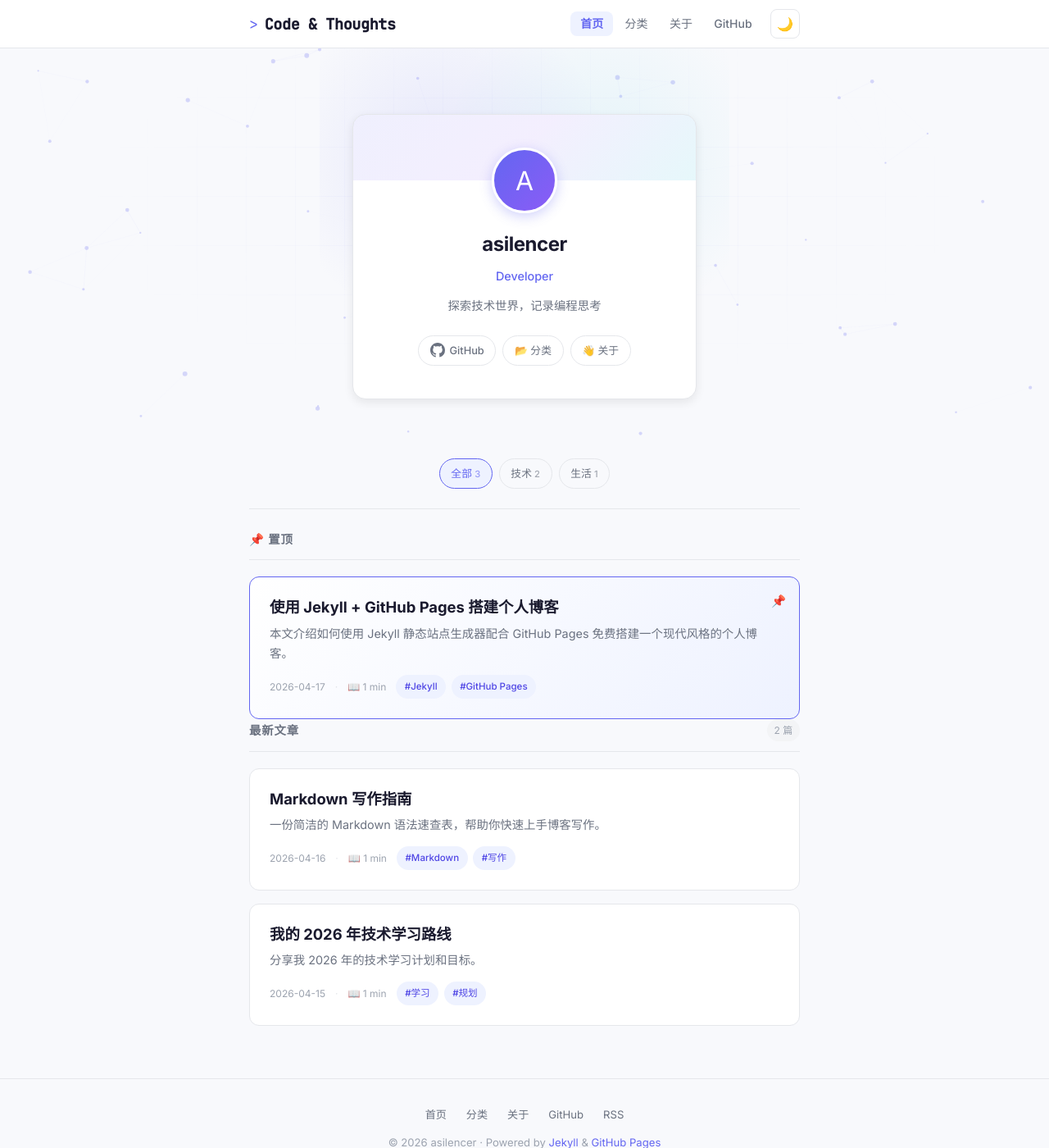
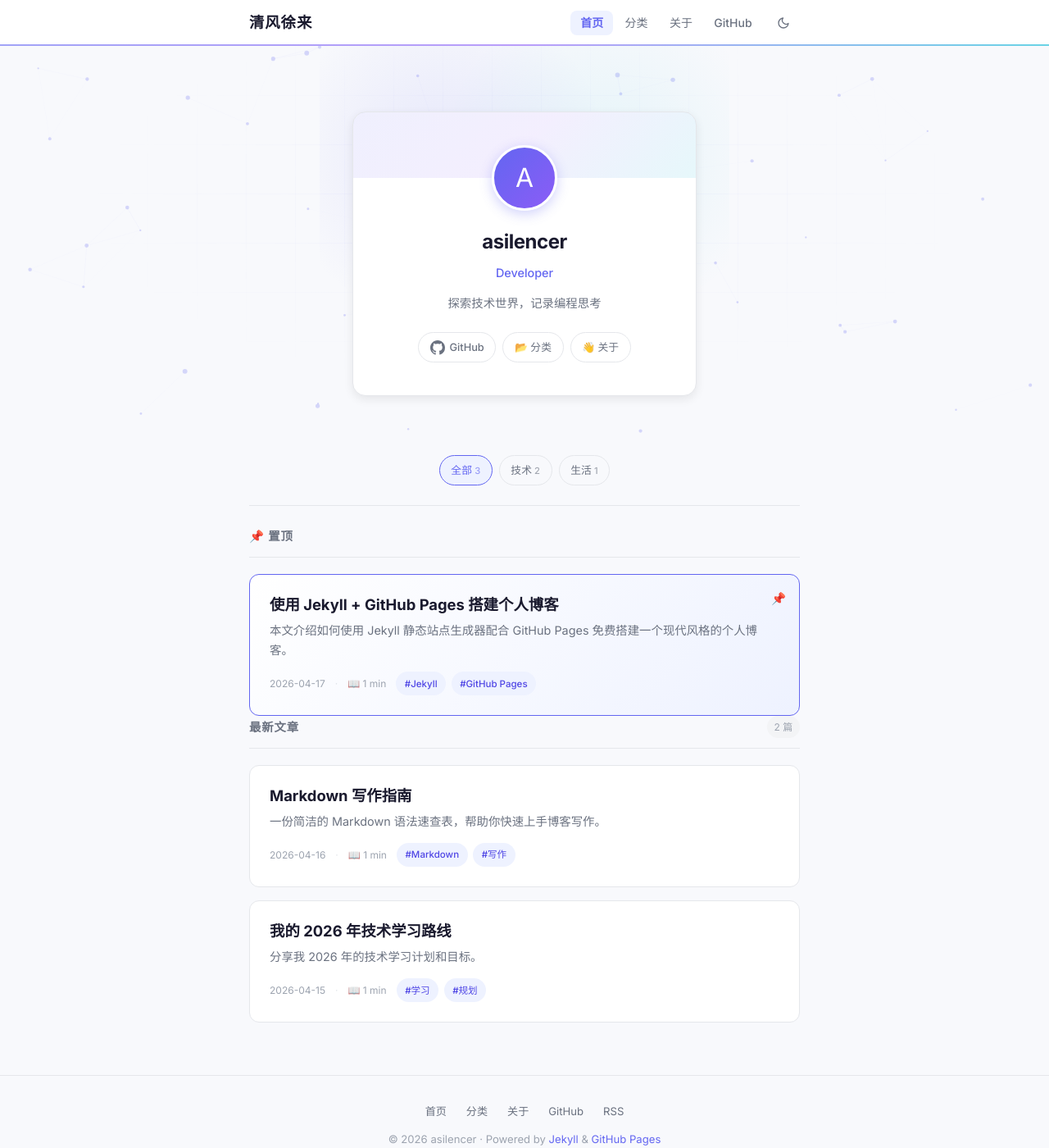
Before and after one commit to Asilencer/asilencer.github.io, a Jekyll site: the page built from index.html, in a window 1280 px wide and 1400 px high. Shown: the whole window at 82% size. Built offline with Jekyll 4.4.1, drawn with Linux system fonts in a browser that asks for light colours.

Commit message:
Refine navbar: gradient bottom line, SVG theme toggle, title '清风徐来'

```diff
--- a/_config.yml
+++ b/_config.yml
@@ -1,4 +1,4 @@
-title: Code & Thoughts
+title: 清风徐来
 description: 探索技术世界，记录编程思考
 url: ""
 baseurl: ""
--- a/_includes/navbar.html
+++ b/_includes/navbar.html
@@ -1,4 +1,5 @@
 <nav class="navbar" id="navbar">
+  <div class="navbar-gradient"></div>
   <div class="container">
     <a href="/" class="logo">{{ site.title }}</a>
     <button class="menu-toggle" aria-label="菜单" onclick="document.querySelector('.nav-links').classList.toggle('open')">
@@ -10,7 +11,10 @@
       <li><a href="/about.html" {% if page.url == '/about.html' %}class="active"{% endif %}>关于</a></li>
       <li><a href="{{ site.author.github | prepend: 'https://github.com/' }}" target="_blank">GitHub</a></li>
       <li>
-        <button class="theme-toggle" id="theme-toggle" aria-label="切换主题" onclick="toggleTheme()">🌙</button>
+        <button class="theme-toggle" id="theme-toggle" aria-label="切换主题" onclick="toggleTheme()">
+          <svg class="icon-sun" viewBox="0 0 24 24" width="16" height="16" fill="none" stroke="currentColor" stroke-width="2" stroke-linecap="round" stroke-linejoin="round"><circle cx="12" cy="12" r="5"/><line x1="12" y1="1" x2="12" y2="3"/><line x1="12" y1="21" x2="12" y2="23"/><line x1="4.22" y1="4.22" x2="5.64" y2="5.64"/><line x1="18.36" y1="18.36" x2="19.78" y2="19.78"/><line x1="1" y1="12" x2="3" y2="12"/><line x1="21" y1="12" x2="23" y2="12"/><line x1="4.22" y1="19.78" x2="5.64" y2="18.36"/><line x1="18.36" y1="5.64" x2="19.78" y2="4.22"/></svg>
+          <svg class="icon-moon" viewBox="0 0 24 24" width="16" height="16" fill="none" stroke="currentColor" stroke-width="2" stroke-linecap="round" stroke-linejoin="round"><path d="M21 12.79A9 9 0 1111.21 3 7 7 0 0021 12.79z"/></svg>
+        </button>
       </li>
     </ul>
   </div>
--- a/_layouts/default.html
+++ b/_layouts/default.html
@@ -25,13 +24,16 @@
       var next = current === 'dark' ? 'light' : 'dark';
       document.documentElement.setAttribute('data-theme', next);
       localStorage.setItem('theme', next);
-      document.getElementById('theme-toggle').textContent = next === 'dark' ? '☀️' : '🌙';
+      updateThemeIcon(next);
     }
-    // 页面加载后同步图标
+    function updateThemeIcon(theme) {
+      var btn = document.getElementById('theme-toggle');
+      if (!btn) return;
+      btn.classList.toggle('dark', theme === 'dark');
+    }
     document.addEventListener('DOMContentLoaded', function() {
       var isDark = document.documentElement.getAttribute('data-theme') === 'dark';
-      var btn = document.getElementById('theme-toggle');
-      if (btn) btn.textContent = isDark ? '☀️' : '🌙';
+      updateThemeIcon(isDark ? 'dark' : 'light');
     });
   </script>
 </head>
--- a/assets/css/style.css
+++ b/assets/css/style.css
@@ -146,13 +146,26 @@
   top: 0;
   z-index: 100;
   background: var(--color-surface);
-  border-bottom: 1px solid var(--color-border);
   padding: 0.7rem 0;
   transition: all var(--transition);
 }
 
+.navbar-gradient {
+  position: absolute;
+  bottom: 0;
+  left: 0;
+  right: 0;
+  height: 2px;
+  background: linear-gradient(90deg, var(--color-gradient-start), var(--color-gradient-end), var(--color-gradient-accent));
+  opacity: 0.6;
+}
+
 .navbar.scrolled {
   box-shadow: var(--shadow-sm);
+}
+
+.navbar.scrolled .navbar-gradient {
+  opacity: 1;
 }
 
 .navbar .container {
@@ -165,17 +178,8 @@
   font-size: 1.15rem;
   font-weight: 700;
   color: var(--color-text);
-  letter-spacing: -0.02em;
-  display: flex;
-  align-items: center;
-  gap: 0.5rem;
-  font-family: var(--font-mono);
-}
-
-.logo::before {
-  content: '>';
-  color: var(--color-primary);
-  font-weight: 400;
+  letter-spacing: 0.05em;
+  transition: color var(--transition);
 }
 
 .logo:hover { color: var(--color-primary); }
@@ -210,24 +214,39 @@
 /* Theme Toggle */
 .theme-toggle {
   background: none;
-  border: 1px solid var(--color-border);
+  border: none;
   color: var(--color-text-secondary);
-  width: 36px;
-  height: 36px;
+  width: auto;
+  height: auto;
+  padding: 0.4rem 0.75rem;
   border-radius: var(--radius-sm);
   cursor: pointer;
   display: flex;
   align-items: center;
   justify-content: center;
-  font-size: 1rem;
   transition: all var(--transition);
-  margin-left: 0.5rem;
+  margin-left: 0.25rem;
 }
 
 .theme-toggle:hover {
-  border-color: var(--color-primary);
   color: var(--color-primary);
   background: var(--color-tag-bg);
+}
+
+.theme-toggle .icon-sun {
+  display: none;
+}
+
+.theme-toggle .icon-moon {
+  display: block;
+}
+
+.theme-toggle.dark .icon-sun {
+  display: block;
+}
+
+.theme-toggle.dark .icon-moon {
+  display: none;
 }
 
 .menu-toggle {
```
Also changed, not shown: other parts of _layouts/default.html (+0 -2 lines).
